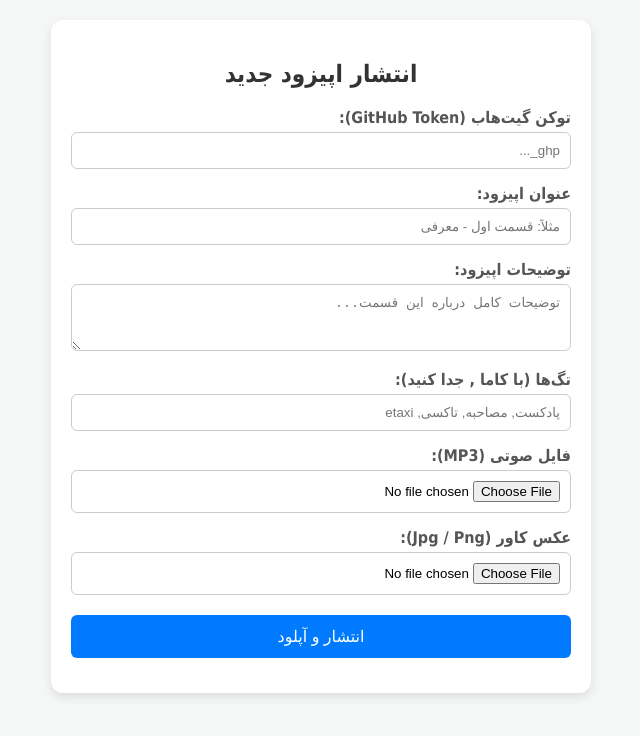
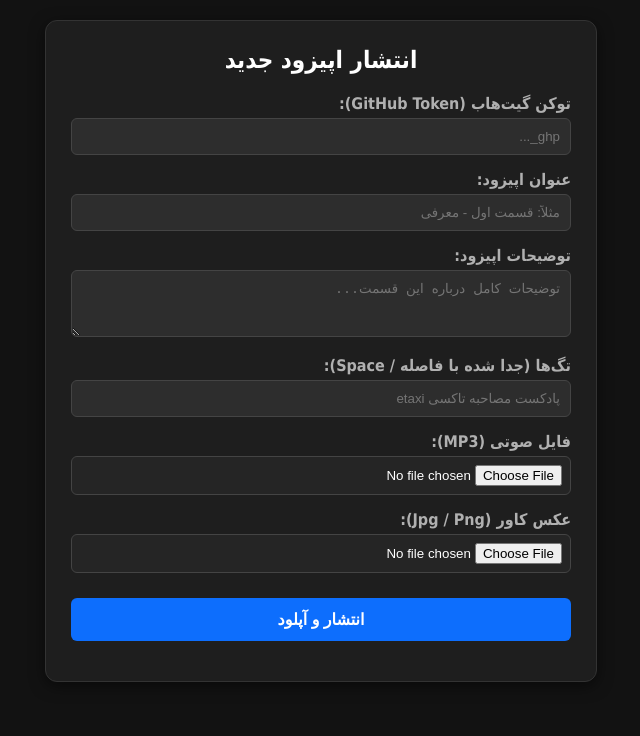
Before and after one commit to amirzadehes/podcast-publisher, a plain HTML site: page index.html in a window 1280 px wide. Both pictures are taken after a click on the button "انتشار و آپلود". Shown: the whole page, without its empty margins (319-959 px from the left). Drawn offline with Linux system fonts and the light colour scheme.

Commit message:
Update index.html

```diff
--- a/index.html
+++ b/index.html
@@ -5,13 +5,15 @@
     <meta name="viewport" content="width=device-width, initial-scale=1.0">
     <title>انتشار پادکست</title>
     <style>
-        body { font-family: Tahoma, sans-serif; background: #f4f7f6; margin: 0; padding: 20px; direction: rtl; }
-        .container { max-width: 500px; background: white; padding: 20px; border-radius: 12px; box-shadow: 0 4px 10px rgba(0,0,0,0.1); margin: auto; }
-        h2 { text-align: center; color: #333; }
-        label { display: block; margin-top: 15px; font-weight: bold; color: #555; }
-        input, textarea { width: 100%; padding: 10px; margin-top: 5px; border: 1px solid #ccc; border-radius: 6px; box-sizing: border-box; }
-        button { width: 100%; background: #007bff; color: white; border: none; padding: 12px; margin-top: 20px; font-size: 16px; border-radius: 6px; cursor: pointer; }
-        button:hover { background: #0056b3; }
+        body { font-family: Tahoma, sans-serif; background: #121212; color: #e0e0e0; margin: 0; padding: 20px; direction: rtl; }
+        .container { max-width: 500px; background: #1e1e1e; padding: 25px; border-radius: 12px; box-shadow: 0 4px 15px rgba(0,0,0,0.5); margin: auto; border: 1px solid #333; }
+        h2 { text-align: center; color: #ffffff; margin-top: 0; }
+        label { display: block; margin-top: 15px; font-weight: bold; color: #b0b0b0; }
+        input, textarea { width: 100%; padding: 10px; margin-top: 5px; background: #2d2d2d; border: 1px solid #444; color: #fff; border-radius: 6px; box-sizing: border-box; }
+        input:focus, textarea:focus { border-color: #0d6efd; outline: none; }
+        input[type="file"] { padding: 8px; background: #252525; cursor: pointer; }
+        button { width: 100%; background: #0d6efd; color: white; border: none; padding: 12px; margin-top: 25px; font-size: 16px; border-radius: 6px; cursor: pointer; font-weight: bold; transition: background 0.2s; }
+        button:hover { background: #0b5ed7; }
         #status { margin-top: 15px; text-align: center; font-weight: bold; }
     </style>
 </head>
@@ -29,8 +31,8 @@
     <label>توضیحات اپیزود:</label>
     <textarea id="description" rows="3" placeholder="توضیحات کامل درباره این قسمت..."></textarea>
 
-    <label>تگ‌ها (با کاما , جدا کنید):</label>
-    <input type="text" id="tags" placeholder="پادکست, مصاحبه, تاکسی, etaxi">
+    <label>تگ‌ها (جدا شده با فاصله / Space):</label>
+    <input type="text" id="tags" placeholder="پادکست مصاحبه تاکسی etaxi">
 
     <label>فایل صوتی (MP3):</label>
     <input type="file" id="audioFile" accept="audio/*">
@@ -43,7 +45,6 @@
 </div>
 
 <script>
-    // ذخیره خودکار توکن در حافظه مرورگر
     document.getElementById('ghToken').value = localStorage.getItem('gh_token') || '';
 
     async function publishEpisode() {
@@ -61,7 +62,7 @@
         }
 
         localStorage.setItem('gh_token', token);
-        statusDiv.style.color = 'blue';
+        statusDiv.style.color = '#76d7c4';
         statusDiv.innerText = 'در حال آپلود فایل‌ها به گیت‌هاب...';
 
         const owner = 'amirzadehes';
@@ -69,18 +70,18 @@
         const branch = 'main';
 
         try {
-            // ۱. آپلود فایل صوتی
             await uploadFileToGitHub(token, owner, repo, branch, audioInput, 'temp/audio.mp3');
-            // ۲. آپلود عکس
             await uploadFileToGitHub(token, owner, repo, branch, imageInput, 'temp/horizontal.jpg');
-            // ۳. آپلود فایل متنی حاوی مشخصات (عنوان، توضیحات و تگ‌ها)
-            const metaContent = JSON.stringify({ title, description, tags: tagsInput.split(',').map(t => t.trim()) });
+
+            // جداسازی تگ‌ها با فاصله (Space) به جای کاما
+            const tagsArray = tagsInput ? tagsInput.split(/\s+/) : [];
+            const metaContent = JSON.stringify({ title, description, tags: tagsArray });
             await uploadTextToGitHub(token, owner, repo, branch, metaContent, 'temp/meta.json');
 
-            statusDiv.style.color = 'green';
+            statusDiv.style.color = '#2ecc71';
             statusDiv.innerText = '✅ تمام فایل‌ها ارسال شد! سرور ابری در حال ساخت ویدیو و انتشار است.';
         } catch (error) {
-            statusDiv.style.color = 'red';
+            statusDiv.style.color = '#e74c3c';
             statusDiv.innerText = '❌ خطا: ' + error.message;
         }
     }
```
